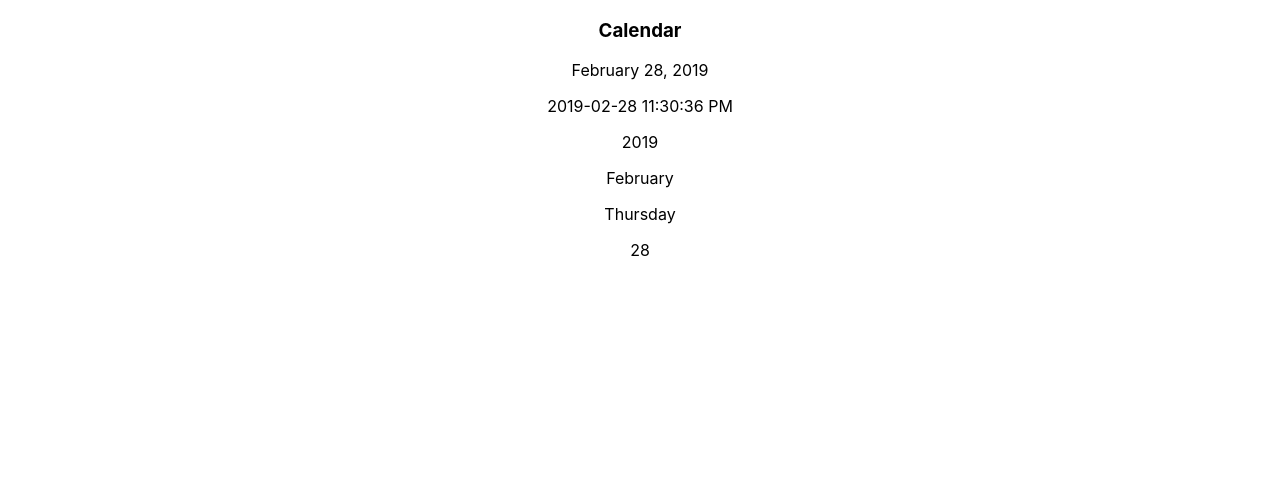
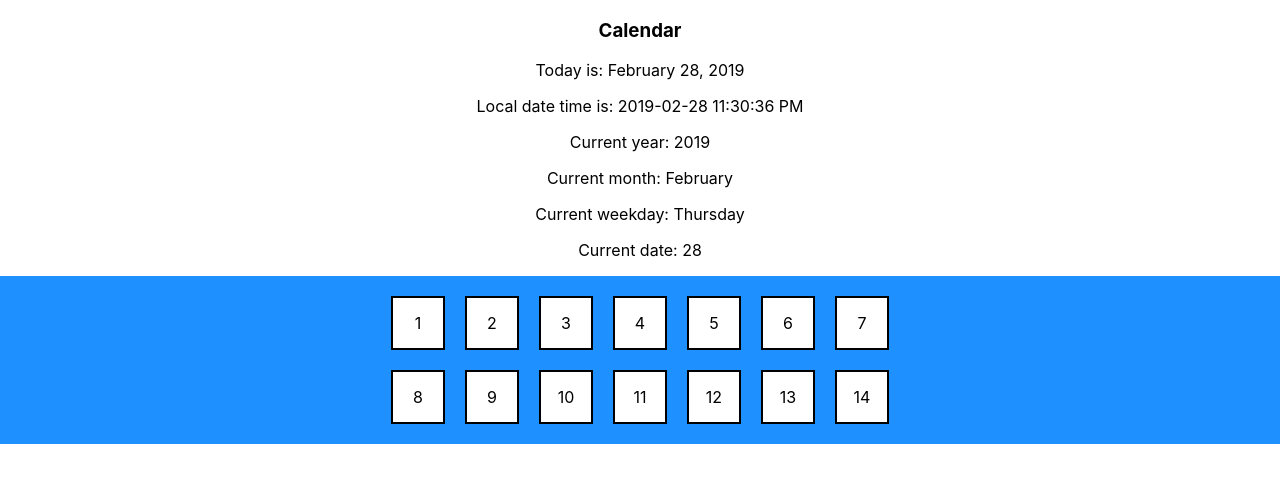
Before and after one commit to EdTimmer/calendar, a React (Create React App) app: page / in a window 1280 px wide. Shown: the top 482 px of the page. Built offline with nearby package versions, Linux system fonts and the light colour scheme.

Commit message:
have some boxes

```diff
--- a/src/App.css
+++ b/src/App.css
@@ -1,3 +1,79 @@
 .App {
   text-align: center;
 }
+
+.grid-container {
+  display: grid;
+  grid-template-columns: auto auto auto auto auto auto auto;
+  padding: 10px;
+  background-color: DodgerBlue;
+  justify-content: center;
+}
+
+.grid-item {
+  background-color: White;
+  width: 50px;
+/*   height: 50px; */
+  line-height: 50px;
+  text-align: center;
+  margin: 10px;
+  border: 2px solid Black;
+}
+
+.a-one {
+  grid-column: 1 / 2;
+  grid-row: 1 / 2;
+}
+.a-two {
+  grid-column: 2 / 3;
+  grid-row: 1 / 2;
+}
+.a-three {
+  grid-column: 3 / 4;
+  grid-row: 1 / 2;
+}
+.a-four {
+  grid-column: 4 / 5;
+  grid-row: 1 / 2;
+}
+.a-five {
+  grid-column: 5 / 6;
+  grid-row: 1 / 2;
+}
+.a-six {
+  grid-column: 6 / 7;
+  grid-row: 1 / 2;
+}
+.a-seven {
+  grid-column: 7 / 8;
+  grid-row: 1 / 2;
+}
+
+.b-one {
+  grid-column: 1 / 2;
+  grid-row: 2 / 3;
+}
+.b-two {
+  grid-column: 2 / 3;
+  grid-row: 2 / 3;
+}
+.b-three {
+  grid-column: 3 / 4;
+  grid-row: 2 / 3;
+}
+.b-four {
+  grid-column: 4 / 5;
+  grid-row: 2 / 3;
+}
+.b-five {
+  grid-column: 5 / 6;
+  grid-row: 2 / 3;
+}
+.b-six {
+  grid-column: 6 / 7;
+  grid-row: 2 / 3;
+}
+.b-seven {
+  grid-column: 7 / 8;
+  grid-row: 2 / 3;
+}
--- a/src/App.js
+++ b/src/App.js
@@ -54,16 +54,62 @@ class App extends Component {
     return (
       <div className="App">
         <h3>Calendar</h3>
-        <p>{today}</p>
-        <p>{local}</p>
-        <p>{year}</p>
-        <p>{month}</p>
-        <p>{weekday}</p>
+        <p>Today is: {today}</p>
+        <p>Local date time is: {local}</p>
+        <p>Current year: {year}</p>
+        <p>Current month: {month}</p>
+        <p>Current weekday: {weekday}</p>
 
-        <p>{currentDate}</p>
+        <p>Current date: {currentDate}</p>
 
-        {/*<p>{currentMonth}</p>
-    <p>{currentYear}</p>*/}
+        <div className="grid-container">
+
+          <div className="grid-item a-one">
+          1
+          </div>
+          <div className="grid-item a-two">
+          2
+          </div>
+          <div className="grid-item a-three">
+          3
+          </div>
+          <div className="grid-item a-four">
+          4
+          </div>
+          <div className="grid-item a-five">
+          5
+          </div>
+          <div className="grid-item a-six">
+          6
+          </div>
+          <div className="grid-item a-seven">
+          7
+          </div>
+
+          <div className="grid-item b-one">
+          8
+          </div>
+          <div className="grid-item b-two">
+          9
+          </div>
+          <div className="grid-item b-three">
+          10
+          </div>
+          <div className="grid-item b-four">
+          11
+          </div>
+          <div className="grid-item b-five">
+          12
+          </div>
+          <div className="grid-item b-six">
+          13
+          </div>
+          <div className="grid-item b-seven">
+          14
+          </div>
+
+
+        </div>
       </div>
     );
   }
```
